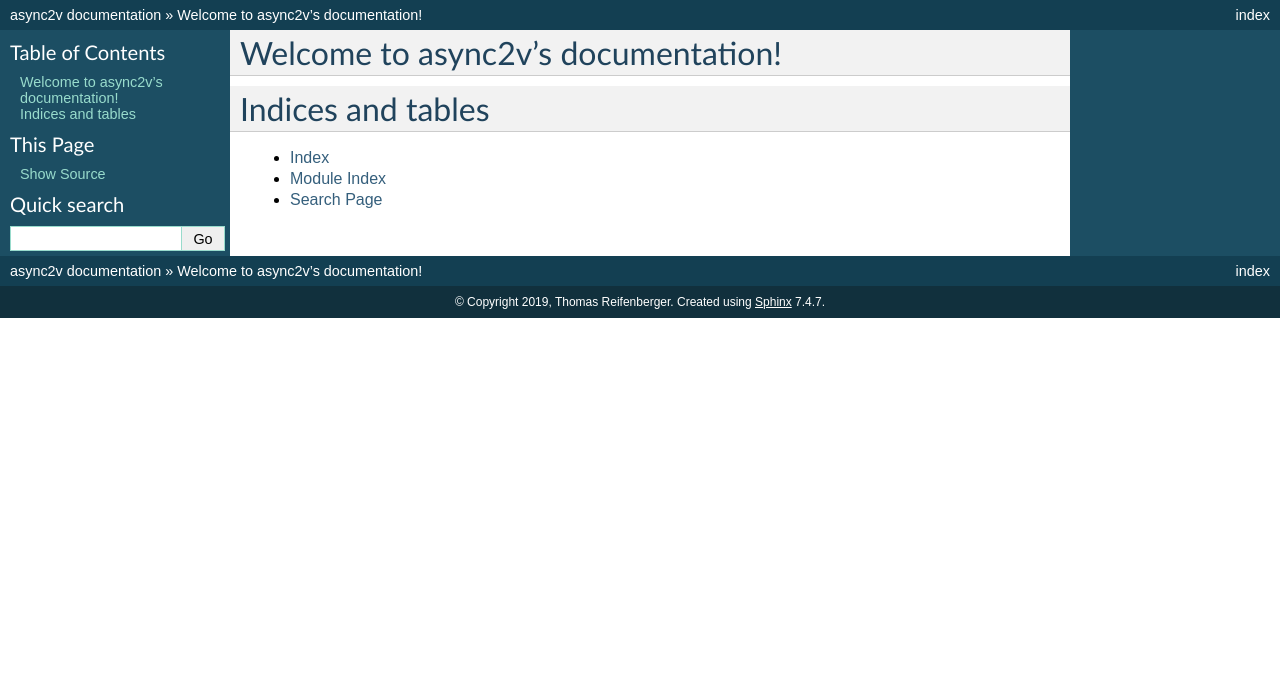
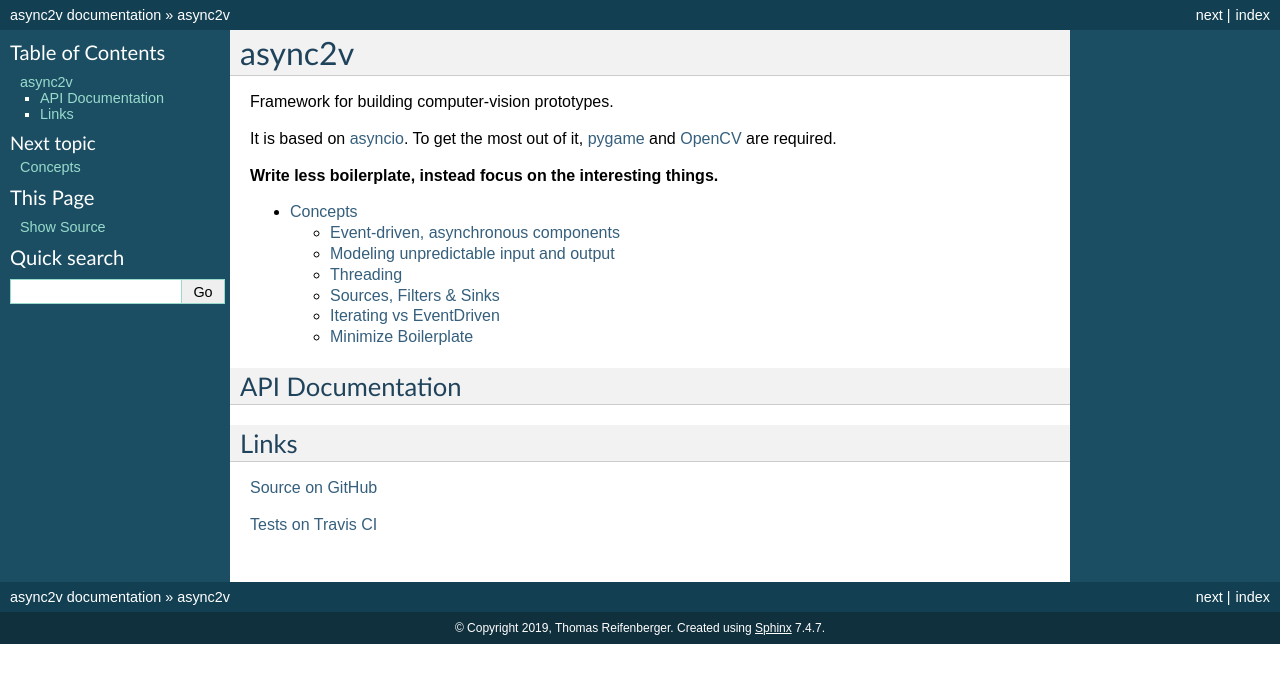
Before and after one commit to tom-mi/python-async2v, a Sphinx documentation site: the page built from docs/index.rst, in a window 1280 px wide. Shown: the top 683 px of the page. Built offline with Sphinx 7.4.7, drawn with Linux system fonts in a browser that asks for light colours; pages that are not in the unit, such as notebooks, are missing from menus.

Commit message:
Improve docs
- Move concepts from Readme to docs
- Add links

```diff
--- /dev/null
+++ b/docs/concepts.rst
@@ -0,0 +1,65 @@
+Concepts
+========
+
+Event-driven, asynchronous components
+-------------------------------------
+
+Live video processing usually involves inputs coming with a more or less fixed frame rate, processing steps that might
+take anything from milliseconds to seconds and various ways to merge and display the results.
+
+For this, a blocking pipeline doing one step after the other (like the infinite while-loop most OpenCV projects start
+with) is not suitable: It will always be as fast as its slowest part, with additional penalty for performance-hungry steps.
+Also, branching and merging is not trivial.
+
+The async2v framework has a different approach: The application is composed of loosely coupled components, communicating
+solely with events.
+The events leave and enter the components through defined inputs & outputs, which connect the components in a
+fixed, understandable way to a directed graph.
+
+Modeling unpredictable input and output
+---------------------------------------
+
+Components are triggered either by a timer or by incoming events. Either way it is hard to predict how
+many events will arrive at the various inputs between two processing steps (except for very simple components).
+This fact is taken into account by providing input & output fields that allow to handle events in a convenient, but explicit way:
+
+* A `Latest` input field will only retain the last received event.
+* A `Buffer` input field collects all input since the last processing step and is cleared after each processing step.
+* A `History` input field retains up to a fixed number of events, but is not cleared between processing steps.
+* New events can be pushed to `Output` fields during processing steps once, multiple times or not at all.
+
+Threading
+---------
+
+While the framework makes heavy use of asyncio (and a little threading) to propagate the events to the components &
+and call the processing methods at the right time, the processing logic in the components could be completely synchronous.
+
+However, for performance reasons it is usually necessary to offload expensive calculations or blocking I/O to separate threads.
+Thanks to asyncio's `await`, this can be achieved using a one-liner that allows to synchronously wait for the result
+of the calculation within the component itself, while not blocking other components at the same time.
+
+Sources, Filters & Sinks
+------------------------
+
+Regarding inputs & outputs, there are 3 kinds of components:
+
+* Sources only have outputs, such as a `VideoSource`
+* Sinks only have inputs, such as a `SimpleDisplaySink`
+* Filters have inputs and outputs. They usually contain the interesting processing logic.
+
+Iterating vs EventDriven
+------------------------
+
+In async2v, components are either iterating (running at a fixed frame rate) ore event driven (one or more input fields
+trigger processing on new events).
+For special cases, there is also the possibility to subclass `BareComponent` to define custom processing behavior.
+
+Minimize Boilerplate
+--------------------
+
+The async2v framework comes with a set of generic components that can be used in most projects, e.g. a video source or
+a debug display. Some of the components come with `argparse` integration that allow to provide common settings like
+resolution or source camera on the command line.
+
+There is also support for building simple user interfaces, including text overlay, simple mouse & keyboard input (with
+custom keyboard layout configuration), on-screen help, fullscreen mode and more.
--- a/docs/index.rst
+++ b/docs/index.rst
@@ -3,19 +3,33 @@
    You can adapt this file completely to your liking, but it should at least
    contain the root `toctree` directive.
 
-Welcome to async2v's documentation!
-===================================
+async2v
+=======
+
+Framework for building computer-vision prototypes.
+
+It is based on `asyncio <https://docs.python.org/3/library/asyncio.html>`_.
+To get the most out of it, `pygame <https://www.pygame.org/>`_ and `OpenCV <https://opencv.org/>`_ are required.
+
+**Write less boilerplate, instead focus on the interesting things.**
+
 
 .. toctree::
    :maxdepth: 2
-   :caption: Contents:
+
+   concepts
+
+API Documentation
+-----------------
+
+.. toctree::
+   :titlesonly:
 
    api/async2v
 
+Links
+-----
 
-Indices and tables
-==================
+`Source on GitHub <https://github.com/tom-mi/python-async2v>`_
 
-* :ref:`genindex`
-* :ref:`modindex`
-* :ref:`search`
+`Tests on Travis CI <https://travis-ci.com/tom-mi/python-async2v>`_
```
Also changed, not shown: README.md (+0 -59 lines).
